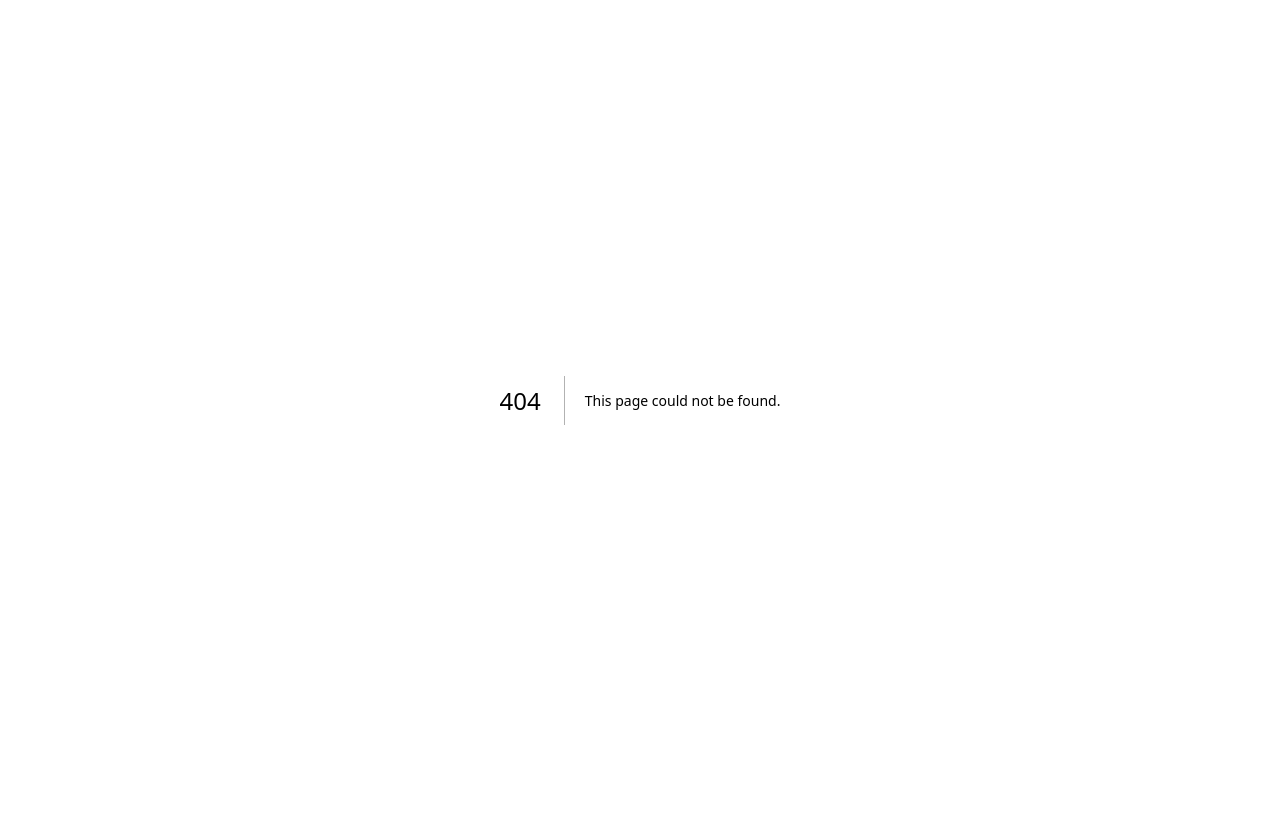
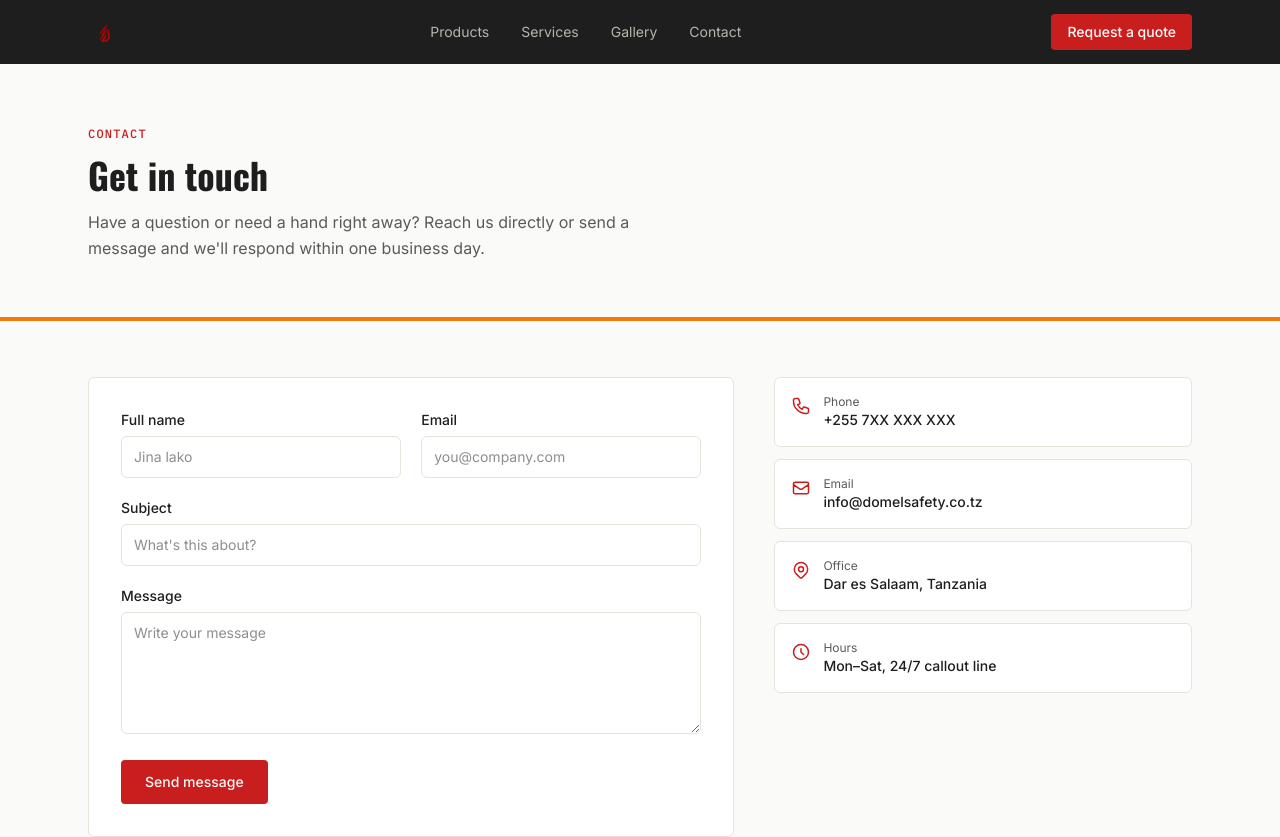
Before and after one commit to domelsafety/domel-safety-web, a Next.js app: page /contact in a window 1280 px wide. Before the commit this address had no page. Shown: the top 837 px of the page. Before the commit the page ends 800 px from the top, so only its background shows below. Built offline with nearby package versions, Linux system fonts and the light colour scheme.

Commit message:
Add contact and gallery pages

```diff
--- /dev/null
+++ b/app/contact/page.tsx
@@ -0,0 +1,61 @@
+import type { Metadata } from "next";
+import Header from "@/components/Header";
+import PageHero from "@/components/PageHero";
+import ContactForm from "@/components/ContactForm";
+import ContactInfoCard from "@/components/ContactInfoCard";
+import Footer from "@/components/Footer";
+
+export const metadata: Metadata = {
+  title: "Contact | Domel Safety",
+  description:
+    "Get in touch with Domel Safety Company Limited for inspections, fumigation and safety consultation in Dar es Salaam, Tanzania.",
+};
+
+const CONTACT_INFO = [
+  {
+    label: "Phone",
+    value: "+255 7XX XXX XXX",
+    icon: "M3 5a2 2 0 012-2h3.28a1 1 0 01.948.684l1.498 4.493a1 1 0 01-.502 1.21l-2.257 1.13a11.042 11.042 0 005.516 5.516l1.13-2.257a1 1 0 011.21-.502l4.493 1.498a1 1 0 01.684.949V19a2 2 0 01-2 2h-1C9.716 21 3 14.284 3 6V5z",
+  },
+  {
+    label: "Email",
+    value: "info@domelsafety.co.tz",
+    icon: "M3 8l7.89 5.26a2 2 0 002.22 0L21 8M5 19h14a2 2 0 002-2V7a2 2 0 00-2-2H5a2 2 0 00-2 2v10a2 2 0 002 2z",
+  },
+  {
+    label: "Office",
+    value: "Dar es Salaam, Tanzania",
+    icon: "M17.657 16.657L13.414 20.9a2 2 0 01-2.827 0l-4.244-4.243a8 8 0 1111.314 0z M15 11a3 3 0 11-6 0 3 3 0 016 0z",
+  },
+  {
+    label: "Hours",
+    value: "Mon–Sat, 24/7 callout line",
+    icon: "M12 8v4l3 3m6-3a9 9 0 11-18 0 9 9 0 0118 0z",
+  },
+];
+
+export default function ContactPage() {
+  return (
+    <main>
+      <Header />
+      <PageHero
+        eyebrow="CONTACT"
+        title="Get in touch"
+        description="Have a question or need a hand right away? Reach us directly or send a message and we'll respond within one business day."
+      />
+
+      <section className="mx-auto max-w-6xl px-6 py-14 grid grid-cols-1 md:grid-cols-5 gap-10">
+        <div className="md:col-span-3">
+          <ContactForm />
+        </div>
+        <div className="md:col-span-2 space-y-3">
+          {CONTACT_INFO.map((info) => (
+            <ContactInfoCard key={info.label} {...info} />
+          ))}
+        </div>
+      </section>
+
+      <Footer />
+    </main>
+  );
+}
--- /dev/null
+++ b/app/gallery/page.tsx
@@ -0,0 +1,48 @@
+import type { Metadata } from "next";
+import Header from "@/components/Header";
+import PageHero from "@/components/PageHero";
+import GalleryTile from "@/components/GalleryTile";
+import CtaBanner from "@/components/CtaBanner";
+import Footer from "@/components/Footer";
+
+export const metadata: Metadata = {
+  title: "Gallery | Domel Safety",
+  description:
+    "A look at Domel Safety's inspection, fumigation and consultation work across Tanzania.",
+};
+
+const TILES = [
+  { category: "Inspections", tint: "bg-brand-red/10" },
+  { category: "Fumigation", tint: "bg-brand-orange/10" },
+  { category: "Consultation", tint: "bg-charcoal/10" },
+  { category: "Inspections", tint: "bg-brand-orange/10" },
+  { category: "Fumigation", tint: "bg-charcoal/10" },
+  { category: "Consultation", tint: "bg-brand-red/10" },
+  { category: "Inspections", tint: "bg-charcoal/10" },
+  { category: "Fumigation", tint: "bg-brand-red/10" },
+  { category: "Consultation", tint: "bg-brand-orange/10" },
+];
+
+export default function GalleryPage() {
+  return (
+    <main>
+      <Header />
+      <PageHero
+        eyebrow="GALLERY"
+        title="Our work on site"
+        description="Photos from recent inspections, fumigation jobs and safety consultations. Real project photos go here as jobs are completed."
+      />
+
+      <section className="mx-auto max-w-6xl px-6 py-14">
+        <div className="grid grid-cols-2 md:grid-cols-3 gap-4">
+          {TILES.map((tile, i) => (
+            <GalleryTile key={`${tile.category}-${i}`} {...tile} />
+          ))}
+        </div>
+      </section>
+
+      <CtaBanner />
+      <Footer />
+    </main>
+  );
+}
--- /dev/null
+++ b/components/ContactForm.tsx
@@ -0,0 +1,80 @@
+"use client";
+
+import { useState, type FormEvent } from "react";
+import { inputClass, labelClass } from "./formField";
+
+type Status = "idle" | "submitting" | "success" | "error";
+
+export default function ContactForm() {
+  const [status, setStatus] = useState<Status>("idle");
+
+  async function handleSubmit(event: FormEvent<HTMLFormElement>) {
+    event.preventDefault();
+    setStatus("submitting");
+
+    const form = event.currentTarget;
+    const payload = Object.fromEntries(new FormData(form).entries());
+
+    try {
+      // TODO: wire to Supabase (insert into `contact_messages` table).
+      await new Promise((resolve) => setTimeout(resolve, 600));
+      console.log("Contact message payload", payload);
+      setStatus("success");
+      form.reset();
+    } catch {
+      setStatus("error");
+    }
+  }
+
+  if (status === "success") {
+    return (
+      <div className="bg-white border border-border rounded-md p-8 text-center">
+        <h2 className="font-display text-xl font-bold text-charcoal mb-2">
+          Message sent
+        </h2>
+        <p className="text-steel text-sm">
+          Thanks for reaching out. We&apos;ll reply within one business day.
+        </p>
+      </div>
+    );
+  }
+
+  return (
+    <form onSubmit={handleSubmit} className="bg-white border border-border rounded-md p-6 md:p-8 space-y-5">
+      <div className="grid grid-cols-1 md:grid-cols-2 gap-5">
+        <div>
+          <label htmlFor="fullName" className={labelClass}>Full name</label>
+          <input id="fullName" name="fullName" type="text" required className={inputClass} placeholder="Jina lako" />
+        </div>
+        <div>
+          <label htmlFor="email" className={labelClass}>Email</label>
+          <input id="email" name="email" type="email" required className={inputClass} placeholder="you@company.com" />
+        </div>
+      </div>
+
+      <div>
+        <label htmlFor="subject" className={labelClass}>Subject</label>
+        <input id="subject" name="subject" type="text" required className={inputClass} placeholder="What's this about?" />
+      </div>
+
+      <div>
+        <label htmlFor="message" className={labelClass}>Message</label>
+        <textarea id="message" name="message" rows={5} required className={inputClass} placeholder="Write your message" />
+      </div>
+
+      <button
+        type="submit"
+        disabled={status === "submitting"}
+        className="bg-brand-red text-offwhite text-sm font-medium px-6 py-3 rounded disabled:opacity-60"
+      >
+        {status === "submitting" ? "Sending…" : "Send message"}
+      </button>
+
+      {status === "error" && (
+        <p className="text-sm text-brand-red">
+          Something went wrong. Try again or call us directly.
+        </p>
+      )}
+    </form>
+  );
+}
--- /dev/null
+++ b/components/ContactInfoCard.tsx
@@ -0,0 +1,25 @@
+type ContactInfoCardProps = {
+  label: string;
+  value: string;
+  icon: string;
+};
+
+export default function ContactInfoCard({ label, value, icon }: ContactInfoCardProps) {
+  return (
+    <div className="flex items-start gap-3 bg-white border border-border rounded-md p-4">
+      <svg
+        className="w-5 h-5 mt-0.5 shrink-0 text-brand-red"
+        fill="none"
+        viewBox="0 0 24 24"
+        stroke="currentColor"
+        strokeWidth={1.8}
+      >
+        <path strokeLinecap="round" strokeLinejoin="round" d={icon} />
+      </svg>
+      <div>
+        <div className="text-xs text-steel">{label}</div>
+        <div className="text-sm font-medium text-charcoal">{value}</div>
+      </div>
+    </div>
+  );
+}
--- /dev/null
+++ b/components/GalleryTile.tsx
@@ -0,0 +1,14 @@
+type GalleryTileProps = {
+  category: string;
+  tint: string;
+};
+
+export default function GalleryTile({ category, tint }: GalleryTileProps) {
+  return (
+    <div
+      className={`aspect-square rounded-md border border-border flex items-end p-3 ${tint}`}
+    >
+      <span className="font-mono text-xs text-charcoal/70">{category}</span>
+    </div>
+  );
+}
```
